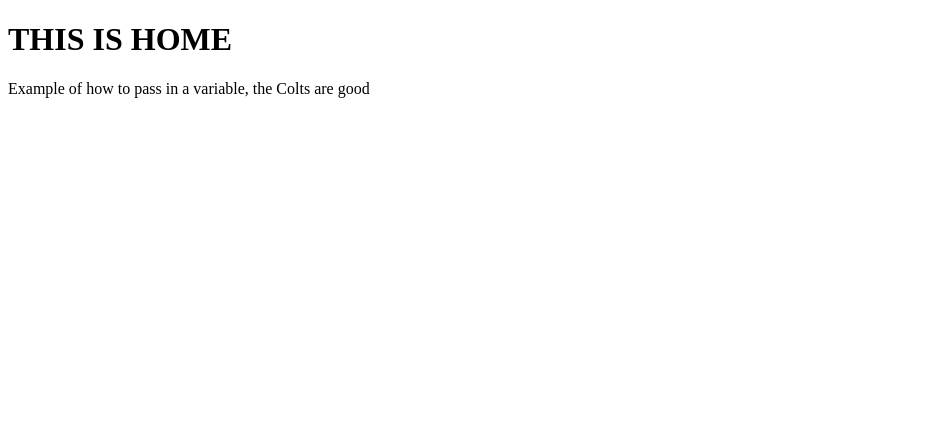
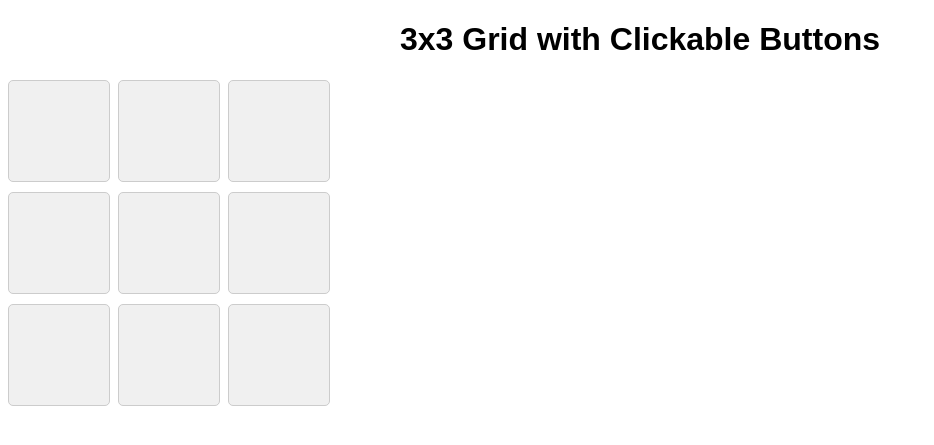
Before and after one commit to SKalltheway/footballgrid2, a Flask app: page / in a window 1280 px wide. Shown: the top 445 px of the page, without its empty margins (0-934 px from the left). Run offline with Flask 3, Linux system fonts and the light colour scheme.

Commit message:
made clickable grid

```diff
--- /dev/null
+++ b/templates/grid.html
@@ -0,0 +1,48 @@
+<!DOCTYPE html>
+<html>
+<head>
+  <title>3x3 Grid with Clickable Buttons</title>
+  <style>
+    body {
+      font-family: Arial, sans-serif;
+      text-align: center;
+    }
+    .grid-container {
+      display: grid;
+      grid-template-columns: repeat(3, 100px);
+      grid-gap: 10px;
+      margin: 20px auto;
+    }
+    .grid-button {
+      background-color: #f0f0f0;
+      border: 1px solid #ccc;
+      border-radius: 5px;
+      width: 100px;
+      height: 100px;
+      font-size: 18px;
+      cursor: pointer;
+    }
+  </style>
+</head>
+<body>
+  <h1>3x3 Grid with Clickable Buttons</h1>
+  <div class="grid-container">
+    <div class="grid-button" onclick="handleButtonClick(1, 1)"></div>
+    <div class="grid-button" onclick="handleButtonClick(1, 2)"></div>
+    <div class="grid-button" onclick="handleButtonClick(1, 3)"></div>
+    <div class="grid-button" onclick="handleButtonClick(2, 1)"></div>
+    <div class="grid-button" onclick="handleButtonClick(2, 2)"></div>
+    <div class="grid-button" onclick="handleButtonClick(2, 3)"></div>
+    <div class="grid-button" onclick="handleButtonClick(3, 1)"></div>
+    <div class="grid-button" onclick="handleButtonClick(3, 2)"></div>
+    <div class="grid-button" onclick="handleButtonClick(3, 3)"></div>
+  </div>
+
+  <script>
+    function handleButtonClick(row, col) {
+      alert(`Button clicked at Row ${row}, Column ${col}`);
+      // You can add your desired functionality here when a button is clicked
+    }
+  </script>
+</body>
+</html>
--- a/templates/index.html
+++ b/templates/index.html
@@ -8,6 +8,7 @@
 <body>
     <div><h1>THIS IS HOME</h1></div>
     <p>Example of how to pass in a variable, the {{team}} are good</p>
-    <script type="text/javascript" ,src = "{{url_for('static', filename = 'index.js')}}"></script>
+    <script type="text/javascript"
+    src = "{{url_for('static', filename = 'index.js')}}"></script>
 </body>
 </html>
--- a/views.py
+++ b/views.py
@@ -4,4 +4,5 @@ views = Blueprint(__name__, "views")
 
 @views.route("/")
 def home():
-    return render_template('index.html', team = "Colts")
+    #return render_template('index.html', team = "Colts")
+    return render_template('grid.html')
```
